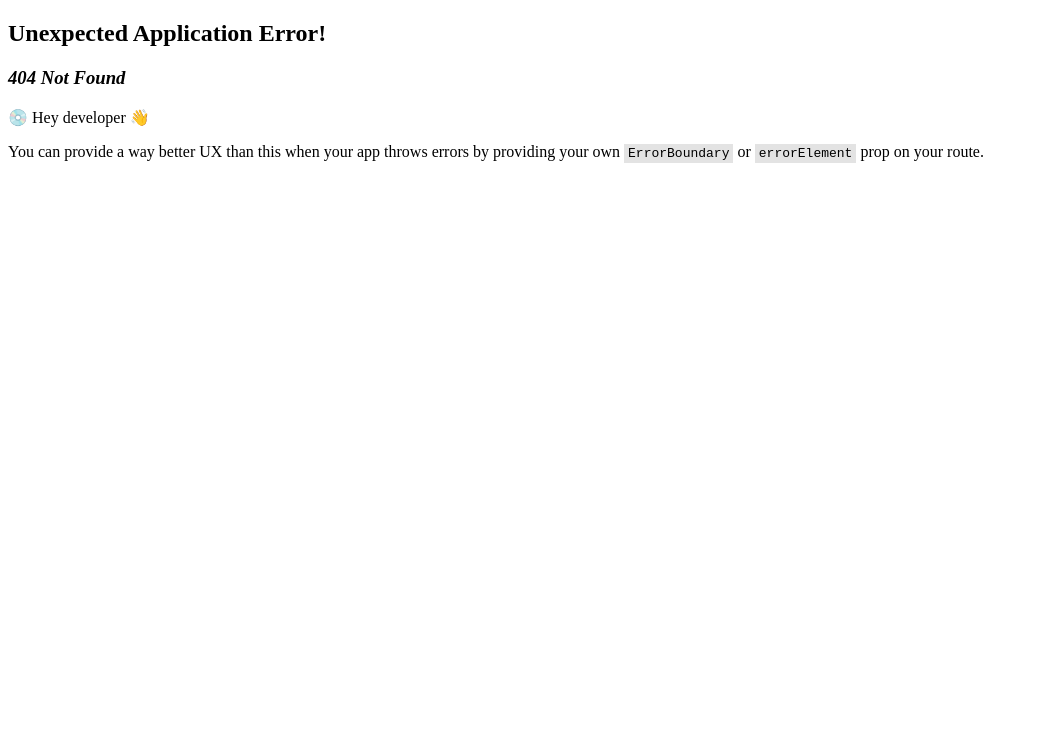
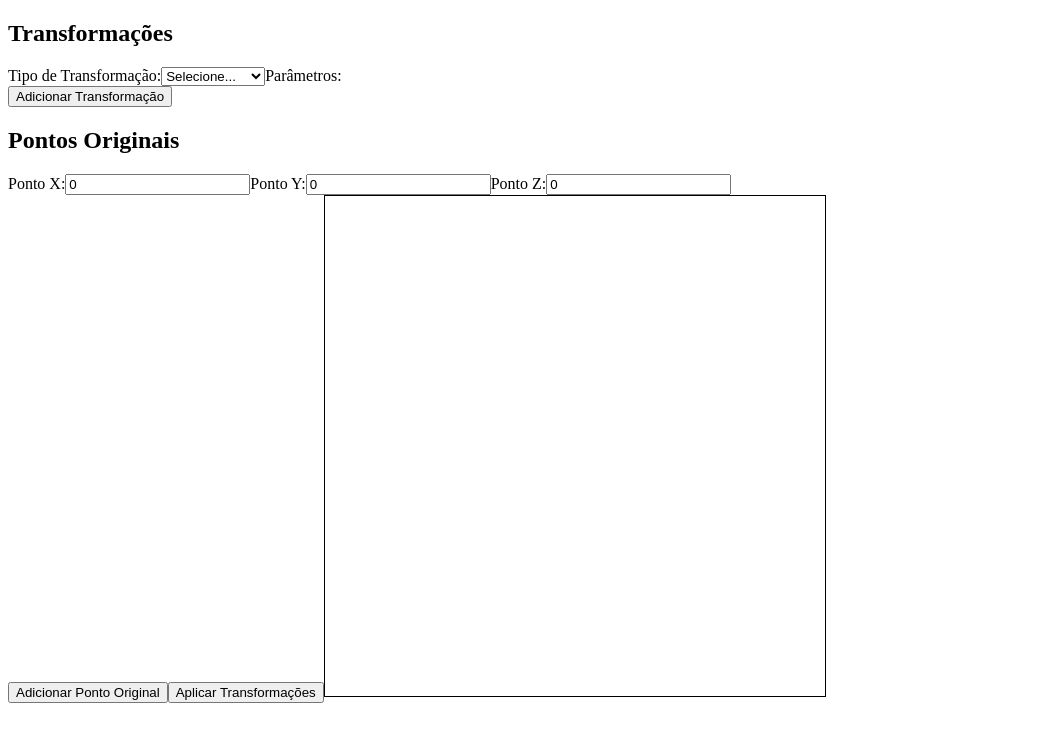
Before and after one commit to hjmartins/computacao-grafica, a React (Create React App) app in the folder frontend/: page /recorte/transformacao2d in a window 1280 px wide. Before the commit this address had no page. Shown: the top 742 px of the page, without its empty margins (0-1039 px from the left). Built offline with nearby package versions, Linux system fonts and the light colour scheme.

Commit message:
transformaçao 2d

```diff
--- a/frontend/src/App.js
+++ b/frontend/src/App.js
@@ -19,7 +19,7 @@ import CPontoM from './pages/Circulos/CPontoM';
 import EPontoM from './pages/Elipses/EPontoM';
 // Recorte de tela
 import CohenSutherland from './pages/Recorte-de-Tela/CohenSutherland';
-import RecorteTela from './pages/Recorte-de-Tela/Transformacoes2D3D';
+import Transformacao2D from './pages/Recorte-de-Tela/Transformacao2D';
 // Filtros
 import Filter from './pages/Processamento-de-imagem/Filtros';
 // Frequencia cardiaca
@@ -41,7 +41,7 @@ const App = () => {
       <Route path="/recorte/cohensutherland" component={CohenSutherland} />
       <Route path="/imagem/filtros" component={Filter} />
       <Route path="/frequencia-caridaca" component={Frequencia} />
-      {/* <Route path="/recorte/transformacoes" component={RecorteTela} /> */}
+      <Route path="/recorte/transformacao2d" component={Transformacao2D} />
     </Router>
   );
 }
--- a/frontend/src/components/PagesProjetoUm.js
+++ b/frontend/src/components/PagesProjetoUm.js
@@ -7,7 +7,7 @@ const Pages = {
     CIRCULOS_CPONTOM: { key: 'circulos/cpontom', title: 'Círculo Ponto Médio' },
     ELIPSES_EPONTOM: { key: 'elipses/epontom', title: 'Elipse Ponto Médio' },
     COHEN_SUTHERLAND: { key: 'recorte/cohensutherland', title: 'Cohen Sutherland'},
-    TRANSFORMACOES: { key: 'recorte/transformacoes', tittle: 'Transformacoes 2D 3D'},
+    TRANSFORMACAO2D: { key: 'recorte/transformacao2d', title: 'Transformacao 2D'},
     FREQUENCUA: { key: 'frequencia-caridaca', title: 'Frenquencia Cardiaca'}
 };
 
--- a/frontend/src/index.js
+++ b/frontend/src/index.js
@@ -17,7 +17,7 @@ import CPontoM from './pages/Circulos/CPontoM';
 import EPontoM from './pages/Elipses/EPontoM';
 // Recorte de tela
 import CohenSutherland from './pages/Recorte-de-Tela/CohenSutherland';
-// import RecorteTela from './pages/Recorte-de-Tela/Transformacoes2D3D';
+import Transformacao2D from './pages/Recorte-de-Tela/Transformacao2D';
 // Filtros
 import Filter from './pages/Processamento-de-imagem/Filtros';
 // Frequencia cardiaca
@@ -39,7 +39,7 @@ const router = createBrowserRouter([
   {path:'/recorte/cohensutherland', element:<CohenSutherland/>},
   {path:'/imagem/filtros', element:<Filter/>},
   {path:'/frequencia-caridaca', element:<Frequencia/>},
-  // {path:'/recorte/transformacoes', element:<RecorteTela/>}
+  {path:'/recorte/transformacao2d', element:<Transformacao2D/>}
 ])
 
 ReactDOM.createRoot(document.getElementById('root')).
--- a/frontend/src/pages/Recorte-de-Tela/CohenSutherland.js
+++ b/frontend/src/pages/Recorte-de-Tela/CohenSutherland.js
@@ -49,7 +49,13 @@ const CohenSutherland = () => {
         },
       });
 
-      setResultado(response.data);
+      if (response.data !== null){
+        setResultado(response.data);
+      }
+      else{
+        setResultado(null)
+      }
+
     } catch (error) {
       console.error('Erro ao enviar dados para o backend:', error);
     }
--- /dev/null
+++ b/frontend/src/pages/Recorte-de-Tela/Transformacao2D.js
@@ -0,0 +1,279 @@
+import React, { useRef, useState, useEffect } from 'react';
+import axios from 'axios';
+
+const Transformacao2D = () => {
+  const [transformacoes, setTransformacoes] = useState([
+    { tipo_transformacao: '', params: {} }
+  ]);
+
+  const [pontosOriginais, setPontosOriginais] = useState([
+    { pontox: 0, pontoy: 0, pontoZ: 0 }
+  ]);
+
+  const [pontosTransformados, setPontosTransformados] = useState([]);
+
+  const handleTransformacaoChange = (index, field, value) => {
+    const updatedTransformacoes = [...transformacoes];
+    updatedTransformacoes[index] = {
+      ...updatedTransformacoes[index],
+      [field]: value
+    };
+    setTransformacoes(updatedTransformacoes);
+  };
+
+  const handlePontosOriginaisChange = (index, field, value) => {
+    const updatedPontosOriginais = [...pontosOriginais];
+    updatedPontosOriginais[index] = {
+      ...updatedPontosOriginais[index],
+      [field]: value
+    };
+    setPontosOriginais(updatedPontosOriginais);
+  };
+
+  const adicionarTransformacao = () => {
+    setTransformacoes([...transformacoes, { tipo_transformacao: '', params: {} }]);
+  };
+
+  const adicionarPontoOriginal = () => {
+    setPontosOriginais([...pontosOriginais, { pontox: 0, pontoy: 0, pontoZ: 0 }]);
+  };
+
+  const aplicarTransformacoes = async () => {
+    try {
+      const response = await axios.post('http://localhost:SEU_BACKEND_PORT/SEU_ENDPOINT_TRANSFORMACAO', {
+        transformacoes: transformacoes,
+        pontosOriginais: pontosOriginais,
+      });
+
+      setPontosTransformados(response.data);
+    } catch (error) {
+      console.error('Erro ao enviar dados para o backend:', error);
+    }
+  };
+
+  const renderCamposParams = (index) => {
+    const { tipo_transformacao, params } = transformacoes[index];
+
+// Translação:
+// { transX: 10, transY: 5, transZ: 0 }
+// Rotação:
+// { angulo: 45, eixo: 'z' } // Rotação de 45 graus em torno do eixo z
+// Escala:
+// { escalaX: 2, escalaY: 2, escalaZ: 1 } // Aumenta a escala em 2 vezes nos eixos x e y
+// Cisalhamento:
+// { fatorCisalhamento1: 0.5, fatorCisalhamento2: 0, direcao: 'x' } // Cisalhamento em X com fator 0.5
+// Reflexão:
+// { eixo: 'y' } // Reflexão em torno do eixo y
+
+
+    if (tipo_transformacao === 'translacao') {
+      return (
+        <>
+          <label htmlFor="transX">Translação X:</label>
+          <input
+            type="number"
+            id="transX"
+            value={params.transX || ''}
+            onChange={(e) => handleParamsChange(index, 'transX', parseFloat(e.target.value))}
+          />
+          <label htmlFor="transY">Translação Y:</label>
+          <input
+            type="number"
+            id="transY"
+            value={params.transY || ''}
+            onChange={(e) => handleParamsChange(index, 'transY', parseFloat(e.target.value))}
+          />
+          <label htmlFor="transZ">Translação Z:</label>
+          <input
+            type="number"
+            id="transZ"
+            value={params.transZ !== undefined ? params.transZ : 0}
+            onChange={(e) => handleParamsChange(index, 'transZ', parseFloat(e.target.value))}
+          />
+        </>
+      );
+    } else if (tipo_transformacao === 'rotacao') {
+      return (
+        <>
+          <label htmlFor="angulo">Ângulo:</label>
+          <input
+            type="number"
+            id="angulo"
+            value={params.angulo || ''}
+            onChange={(e) => handleParamsChange(index, 'angulo', parseFloat(e.target.value))}
+          />
+          <label htmlFor="eixo">Eixo:</label>
+          <select
+            value={params.eixo || ''}
+            onChange={(e) => handleParamsChange(index, 'eixo', e.target.value)}
+          >
+            <option value="x">X</option>
+            <option value="y">Y</option>
+            <option value="z">Z</option>
+          </select>
+        </>
+      );
+    }
+    else if (tipo_transformacao === 'escala') {
+      return (
+        <>
+          <label htmlFor="angulo">Escala X:</label>
+          <input
+            type="number"
+            id="escalaX"
+            value={params.angulo || ''}
+            onChange={(e) => handleParamsChange(index, 'escalaX', parseFloat(e.target.value))}
+          />
+          <label htmlFor="eixo">Eixo:</label>
+          <input
+            type="number"
+            id="escalaY"
+            value={params.eixo || ''}
+            onChange={(e) => handleParamsChange(index, 'eixo', e.target.value)}
+          />
+        </>
+      );
+    }
+    else if (tipo_transformacao === 'cisalhamento') { // { fatorCisalhamento1: 0.5, fatorCisalhamento2: 0, direcao: 'x' }
+      return (
+        <>
+          <label htmlFor="angulo">Fator de Cisalhamento 1:</label>
+          <input
+            type="number"
+            id="fatorCisalhamento1"
+            value={params.fatorCisalhamento1 || ''}
+            onChange={(e) => handleParamsChange(index, 'fatorCisalhamento1', parseFloat(e.target.value))}
+          />
+          <label htmlFor="eixo">Eixo:</label>
+          <input
+            type="number"
+            id="fatorCisalhamento2"
+            value={params.fatorCisalhamento2 || ''}
+            onChange={(e) => handleParamsChange(index, 'fatorCisalhamento2', parseFloat(e.target.value))}
+          />
+          <select
+            value={params.direcao || ''}
+            onChange={(e) => handleParamsChange(index, 'direcao', e.target.value)}
+          >
+            <option value="x">X</option>
+            <option value="y">Y</option>
+            <option value="z">Z</option>
+          </select>
+        </>
+      );
+    }
+    else if (tipo_transformacao === 'reflexao') {
+      return (
+        <>
+          <select
+            value={params.eixo || ''}
+            onChange={(e) => handleParamsChange(index, 'eixo', e.target.value)}
+          >
+            <option value="x">X</option>
+            <option value="y">Y</option>
+            <option value="z">Z</option>
+          </select>
+        </>
+      );
+    }
+
+    return null; // Se o tipo de transformação não for reconhecido
+  };
+
+  const handleParamsChange = (index, campo, valor) => {
+    const updatedTransformacoes = [...transformacoes];
+    updatedTransformacoes[index] = {
+      ...updatedTransformacoes[index],
+      params: {
+        ...updatedTransformacoes[index].params,
+        [campo]: valor,
+      },
+    };
+    setTransformacoes(updatedTransformacoes);
+  };
+
+  const canvasRef = useRef(null);
+
+  useEffect(() => {
+    const canvas = canvasRef.current;
+    const ctx = canvas.getContext('2d');
+
+    // Limpar o conteúdo anterior do canvas
+    ctx.clearRect(0, 0, canvas.width, canvas.height);
+
+    // Desenhar os pontos transformados
+    pontosTransformados.forEach((ponto) => {
+      ctx.beginPath();
+      ctx.arc(ponto[0], ponto[1], 5, 0, 2 * Math.PI);
+      ctx.fillStyle = 'blue';
+      ctx.fill();
+      ctx.closePath();
+    });
+  }, [pontosTransformados]);
+
+
+  return (
+    <div>
+      <h2>Transformações</h2>
+      {transformacoes.map((transformacao, index) => (
+        <div key={index}>
+          <label>Tipo de Transformação:</label>
+          <select
+            value={transformacao.tipo_transformacao}
+            onChange={(e) => handleTransformacaoChange(index, 'tipo_transformacao', e.target.value)}
+          >
+            <option value="">Selecione...</option>
+            <option value="translacao">Translação</option>
+            <option value="rotacao">Rotação</option>
+            <option value="escala">Escala</option>
+            <option value="cisalhamento">Cisalhamento</option>
+            <option value="reflexao">Reflexão</option>
+          </select>
+          <label>Parâmetros:</label>
+          {renderCamposParams(index)}
+        </div>
+      ))}
+      <button onClick={adicionarTransformacao}>Adicionar Transformação</button>
+      <h2>Pontos Originais</h2>
+      {pontosOriginais.map((ponto, index) => (
+        <div key={index}>
+          <label>Ponto X:</label>
+          <input
+            type="number"
+            value={ponto.pontox}
+            onChange={(e) => handlePontosOriginaisChange(index, 'pontox', e.target.value)}
+          />
+          <label>Ponto Y:</label>
+          <input
+            type="number"
+            value={ponto.pontoy}
+            onChange={(e) => handlePontosOriginaisChange(index, 'pontoy', e.target.value)}
+          />
+          <label>Ponto Z:</label>
+          <input
+            type="number"
+            value={ponto.pontoZ}
+            onChange={(e) => handlePontosOriginaisChange(index, 'pontoZ', e.target.value)}
+          />
+        </div>
+      ))}
+      <button onClick={adicionarPontoOriginal}>Adicionar Ponto Original</button>
+
+      <button onClick={aplicarTransformacoes}>Aplicar Transformações</button>
+
+      {pontosTransformados.length > 0 && (
+        <div>
+          <h2>Pontos Transformados</h2>
+          <ul>
+            {pontosTransformados.map((ponto, index) => (
+              <li key={index}>{`(${ponto[0]}, ${ponto[1]}, ${ponto[2]}, ${ponto[3]})`}</li>
+            ))}
+          </ul>
+        </div>
+      )}
+       <canvas ref={canvasRef} width={500} height={500} style={{ border: '1px solid #000' }}></canvas>
+    </div>
+  );
+};
+
+export default Transformacao2D;
```
Also changed, not shown: 1 other file (tests, documents, lock files or other folders).
